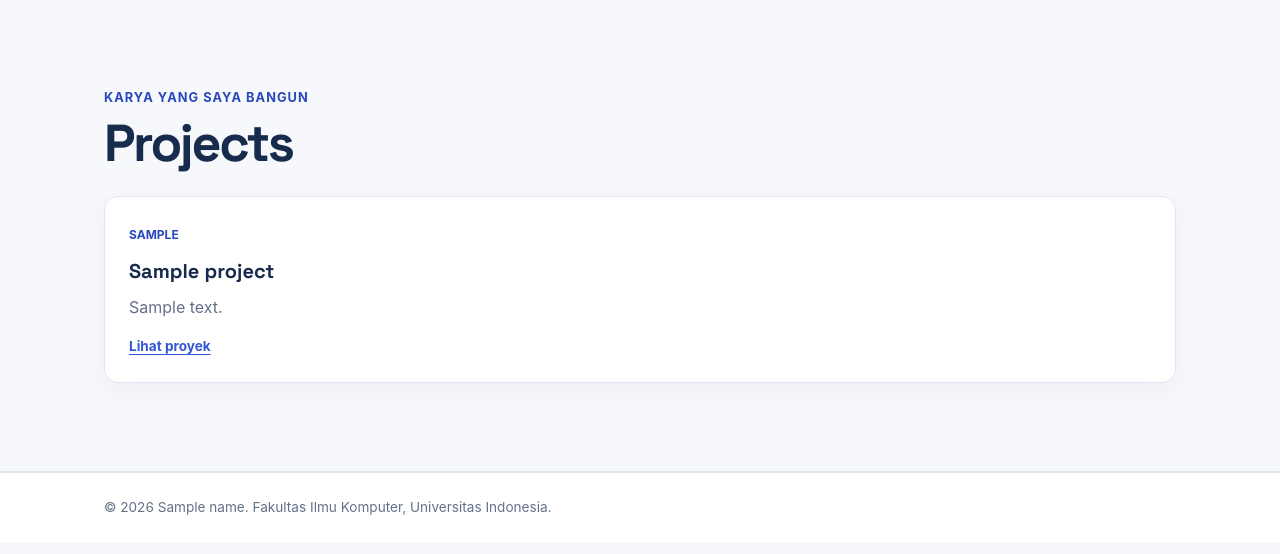
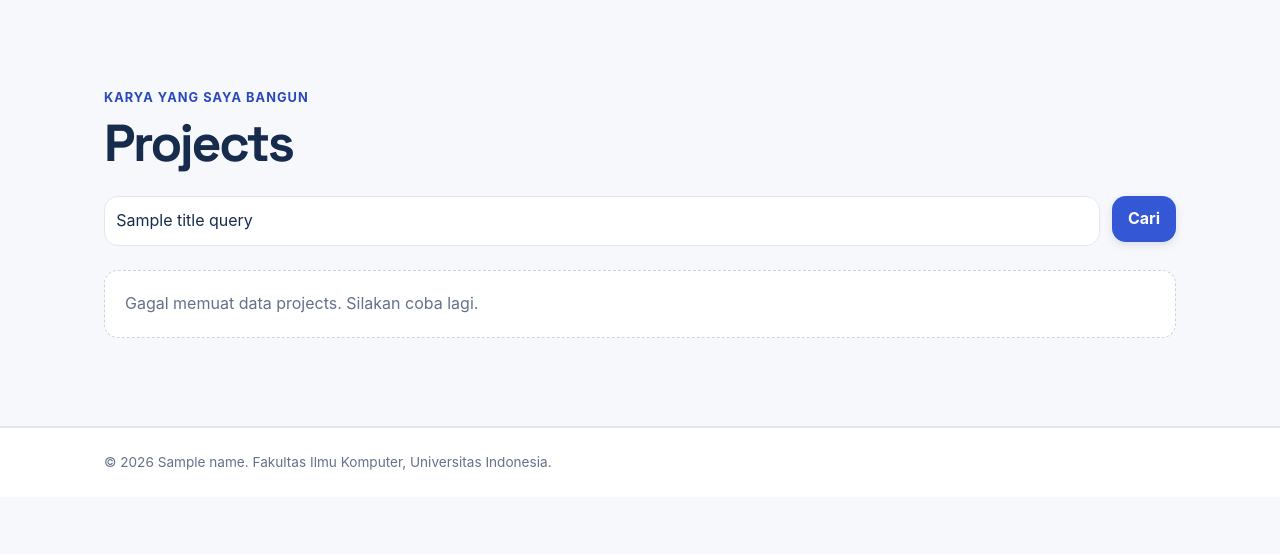
Before and after one commit to felishangeline/myportofolio, a Django app: template templates/projects.html in a window 1280 px wide. Shown: the part 77-631 px from the top of the page. Run offline with Django 3.2, Linux system fonts and the light colour scheme; the template is opened without the code that fills it: most values are stand-ins (such as "Sample title", 1, 10 or a date in 2020).

Commit message:
Tutorial 07: Implementasi Django REST Framework

```diff
--- a/main/views.py
+++ b/main/views.py
@@ -101,6 +101,7 @@ def show_projects(request):
     context = {
         "name": "Felisha Angeline",
         "title_query": title_query,
+        "form": ProjectForm(),
     }
 
     return render(request, "projects.html", context)
--- /dev/null
+++ b/static/js/projects.js
@@ -0,0 +1,233 @@
+(() => {
+    const config = window.projectApiConfig;
+    const searchForm = document.getElementById('project-search-form');
+    const searchInput = document.getElementById('project-search-input');
+    const loading = document.getElementById('projects-loading');
+    const error = document.getElementById('projects-error');
+    const empty = document.getElementById('projects-empty');
+    const grid = document.getElementById('projects-grid');
+    const projectForm = document.getElementById('project-form');
+    const modal = document.getElementById('project-modal');
+    const placeholderId = '00000000-0000-0000-0000-000000000000';
+    let debounceTimer;
+    let activeRequest;
+    let editingId = null;
+
+    const detailUrl = (id) => config.detailTemplate.replace(placeholderId, encodeURIComponent(id));
+    const starUrl = (id) => config.starTemplate.replace(placeholderId, encodeURIComponent(id));
+
+    function showState(state) {
+        loading.classList.toggle('hide', state !== 'loading');
+        error.classList.toggle('hide', state !== 'error');
+        empty.classList.toggle('hide', state !== 'empty');
+        grid.classList.toggle('hide', state !== 'grid');
+    }
+
+    function makeTextElement(tag, className, text) {
+        const element = document.createElement(tag);
+        if (className) element.className = className;
+        element.textContent = text || '';
+        return element;
+    }
+
+    function makeProjectCard(project) {
+        const card = document.createElement('article');
+        card.className = 'experience-card';
+        card.append(makeTextElement('span', 'experience-category', project.tech_stack));
+        card.append(makeTextElement('h2', '', project.title));
+        card.append(makeTextElement('p', 'experience-description', project.description));
+
+        if (project.project_image_url) {
+            const image = document.createElement('img');
+            image.src = project.project_image_url;
+            image.alt = `Preview ${project.title}`;
+            image.loading = 'lazy';
+            image.referrerPolicy = 'no-referrer';
+            image.className = 'project-image';
+            image.addEventListener('error', () => image.remove(), { once: true });
+            card.append(image);
+        }
+
+        const actions = document.createElement('div');
+        actions.className = 'skills-actions';
+        if (project.project_url) {
+            const link = makeTextElement('a', 'button', 'Lihat proyek');
+            link.href = project.project_url;
+            link.target = '_blank';
+            link.rel = 'noopener noreferrer';
+            actions.append(link);
+        }
+
+        const starButton = makeTextElement(
+            'button', `button button-star${project.is_starred ? ' is-starred' : ''}`,
+            `${project.is_starred ? 'Unstar' : 'Star'} ${project.star_count}`,
+        );
+        starButton.type = 'button';
+        starButton.title = project.starred_by_names
+            ? `Dibintangi oleh ${project.starred_by_names}`
+            : 'Jadilah yang pertama memberi star';
+        starButton.addEventListener('click', () => toggleStar(project.id, starButton));
+        actions.append(starButton);
+
+        if (config.canManage) {
+            const editButton = makeTextElement('button', 'button button-secondary', 'Edit');
+            editButton.type = 'button';
+            editButton.addEventListener('click', () => openEdit(project));
+            const deleteButton = makeTextElement('button', 'button button-danger', 'Hapus');
+            deleteButton.type = 'button';
+            deleteButton.addEventListener('click', () => deleteProject(project.id, deleteButton));
+            actions.append(editButton, deleteButton);
+        }
+        card.append(actions);
+        return card;
+    }
+
+    async function loadProjects(query = '') {
+        if (activeRequest) activeRequest.abort();
+        activeRequest = new AbortController();
+        showState('loading');
+        const url = new URL(config.listUrl, window.location.origin);
+        if (query) url.searchParams.set('title', query);
+        try {
+            const response = await fetch(url, {
+                headers: { Accept: 'application/json' },
+                signal: activeRequest.signal,
+            });
+            if (!response.ok) throw new Error(`Request failed (${response.status})`);
+            const projects = await response.json();
+            grid.replaceChildren();
+            if (!projects.length) {
+                showState('empty');
+                return;
+            }
+            projects.forEach((project) => grid.append(makeProjectCard(project)));
+            showState('grid');
+        } catch (requestError) {
+            if (requestError.name === 'AbortError') return;
+            console.error('Error loading projects:', requestError);
+            showState('error');
+        }
+    }
+
+    function csrfToken() {
+        return document.querySelector('#api-csrf-form [name=csrfmiddlewaretoken]')?.value || '';
+    }
+
+    async function sendJson(url, method, body) {
+        const headers = { Accept: 'application/json', 'X-CSRFToken': csrfToken() };
+        if (body) headers['Content-Type'] = 'application/json';
+        return fetch(url, {
+            method,
+            headers,
+            credentials: 'same-origin',
+            body: body ? JSON.stringify(body) : undefined,
+        });
+    }
+
+    async function toggleStar(id, button) {
+        button.disabled = true;
+        try {
+            const response = await sendJson(starUrl(id), 'POST');
+            if (!response.ok) throw new Error(response.status === 403 ? 'Silakan login untuk memberi star.' : 'Gagal mengubah star.');
+            await loadProjects(searchInput.value.trim());
+        } catch (requestError) {
+            showToast('Gagal', requestError.message, 'error');
+        } finally {
+            button.disabled = false;
+        }
+    }
+
+    function openEdit(project) {
+        editingId = project.id;
+        document.getElementById('project-modal-title').textContent = 'Edit Project';
+        for (const key of ['title', 'description', 'tech_stack', 'project_url', 'project_image_url']) {
+            const field = projectForm.elements.namedItem(key);
+            if (field) field.value = project[key] || '';
+        }
+        modal.showPopover();
+    }
+
+    function showFormErrors(data) {
+        projectForm.querySelectorAll('[data-field-error]').forEach((node) => {
+            node.textContent = '';
+            node.classList.add('hide');
+        });
+        Object.entries(data).forEach(([field, messages]) => {
+            const node = projectForm.querySelector(`[data-field-error="${CSS.escape(field)}"]`);
+            if (node) {
+                node.textContent = Array.isArray(messages) ? messages.map((item) => item.message || item).join(' ') : String(messages);
+                node.classList.remove('hide');
+            }
+        });
+    }
+
+    if (projectForm) {
+        projectForm.addEventListener('submit', async (event) => {
+            event.preventDefault();
+            const submitButton = projectForm.querySelector('[type=submit]');
+            submitButton.disabled = true;
+            showFormErrors({});
+            const payload = Object.fromEntries(new FormData(projectForm).entries());
+            delete payload.csrfmiddlewaretoken;
+            try {
+                const response = await sendJson(editingId ? detailUrl(editingId) : config.listUrl, editingId ? 'PATCH' : 'POST', payload);
+                const data = await response.json().catch(() => ({}));
+                if (!response.ok) {
+                    showFormErrors(data);
+                    const message = Object.values(data).flat().map((item) => item.message || item).join(' ');
+                    throw new Error(message || `Terjadi kesalahan (status ${response.status}).`);
+                }
+                projectForm.reset();
+                editingId = null;
+                modal.hidePopover();
+                showToast('Berhasil', 'Project berhasil disimpan.', 'success');
+                await loadProjects(searchInput.value.trim());
+            } catch (requestError) {
+                showToast('Gagal menyimpan project', requestError.message, 'error');
+            } finally {
+                submitButton.disabled = false;
+            }
+        });
+
+        modal?.addEventListener('toggle', (event) => {
+            if (event.newState === 'closed') {
+                editingId = null;
+                projectForm.reset();
+                document.getElementById('project-modal-title').textContent = 'Tambah Project';
+                showFormErrors({});
+            }
+        });
+    }
+
+    async function deleteProject(id, button) {
+        if (!window.confirm('Yakin ingin menghapus project ini?')) return;
+        button.disabled = true;
+        try {
+            const response = await sendJson(detailUrl(id), 'DELETE');
+            if (!response.ok) throw new Error(`Gagal menghapus project (status ${response.status}).`);
+            showToast('Berhasil', 'Project berhasil dihapus.', 'success');
+            await loadProjects(searchInput.value.trim());
+        } catch (requestError) {
+            showToast('Gagal', requestError.message, 'error');
+            button.disabled = false;
+        }
+    }
+
+    searchInput.addEventListener('input', () => {
+        clearTimeout(debounceTimer);
+        debounceTimer = setTimeout(() => loadProjects(searchInput.value.trim()), 300);
+    });
+    searchForm.addEventListener('submit', (event) => {
+        event.preventDefault();
+        clearTimeout(debounceTimer);
+        loadProjects(searchInput.value.trim());
+    });
+    document.querySelector('[popovertarget="project-modal"]')?.addEventListener('click', () => {
+        editingId = null;
+        projectForm?.reset();
+        const title = document.getElementById('project-modal-title');
+        if (title) title.textContent = 'Tambah Project';
+    });
+
+    loadProjects(searchInput.value.trim());
+})();
--- a/templates/projects.html
+++ b/templates/projects.html
@@ -1,34 +1,74 @@
 {% extends 'base.html' %}
+{% load static %}
+
 {% block meta %}
 <title>Projects - {{ name }}</title>
 {% endblock meta %}
+
 {% block content %}
-    <main>
-        <section class="experience-section" id="experience">
-            <div class="container">
+<main>
+    <section class="experience-section" id="projects">
+        <div class="container">
             <p class="section-kicker">Karya yang saya bangun</p>
-            <h1>Projects</h1>
+            <div class="skills-header">
+                <h1>Projects</h1>
+                {% if user.is_superuser %}
+                <button type="button" class="button skills-add-button" popovertarget="project-modal">
+                    <span aria-hidden="true">+</span> Tambah Project
+                </button>
+                {% endif %}
+            </div>
 
-                <div class="experience-grid">
-                    {% for project in project_list %}
-                        <article class="experience-card">
-                            <span class="experience-category">{{ project.tech_stack }}</span>
-                            <h2>{{ project.title }}</h2>
-                            <p class="experience-description">{{ project.description }}</p>
+            <form id="project-search-form" class="skills-search" role="search">
+                <input type="search" id="project-search-input" name="title"
+                       value="{{ title_query }}" placeholder="Cari berdasarkan nama project"
+                       class="skills-search__input" aria-label="Cari project">
+                <button type="submit" class="button">Cari</button>
+            </form>
 
-                            {% if project.project_url %}
-                                <p class="experience-status">
-                                    <a href="{{ project.project_url }}">Lihat proyek</a>
-                                </p>
-                            {% endif %}
-                        </article>
-                    {% empty %}
-                        <p class="empty-state">
-                            Belum ada proyek yang ditambahkan.
-                        </p>
-                    {% endfor %}
+            <div id="projects-loading" class="empty-state" aria-live="polite">Memuat projects...</div>
+            <div id="projects-error" class="empty-state hide" role="alert">
+                Gagal memuat data projects. Silakan coba lagi.
+            </div>
+            <div id="projects-empty" class="empty-state hide">Belum ada project yang ditambahkan atau ditemukan.</div>
+            <div id="projects-grid" class="experience-grid skills-grid hide"></div>
+        </div>
+    </section>
+</main>
+
+{% if user.is_superuser %}
+<div id="project-modal" class="skill-form-modal" popover>
+    <div class="skill-form-modal__content">
+        <button type="button" class="skill-form-modal__close" popovertarget="project-modal"
+                aria-label="Tutup">&times;</button>
+        <h2 id="project-modal-title">Tambah Project</h2>
+        <form id="project-form">
+            {% csrf_token %}
+            {% for field in form %}
+                <div class="form-group">
+                    <label for="{{ field.id_for_label }}">{{ field.label }}</label>
+                    {{ field }}
+                    <small class="form-error hide" data-field-error="{{ field.name }}"></small>
                 </div>
+            {% endfor %}
+            <div class="skills-actions">
+                <button type="submit" class="button">Simpan Project</button>
+                <button type="button" class="button button-secondary" popovertarget="project-modal">Batal</button>
             </div>
-        </section>
-    </main>
+        </form>
+    </div>
+</div>
+{% endif %}
+
+<form id="api-csrf-form" hidden>{% csrf_token %}</form>
+{{ user.is_superuser|json_script:'project-can-manage' }}
+<script>
+    window.projectApiConfig = {
+        listUrl: "{% url 'api:project-list' %}",
+        detailTemplate: "{% url 'api:project-detail' '00000000-0000-0000-0000-000000000000' %}",
+        starTemplate: "{% url 'api:project-star' '00000000-0000-0000-0000-000000000000' %}",
+        canManage: JSON.parse(document.getElementById('project-can-manage').textContent),
+    };
+</script>
+<script src="{% static 'js/projects.js' %}" defer></script>
 {% endblock content %}
```
Also changed, not shown: templates/skills.html (+5 -15 lines).
